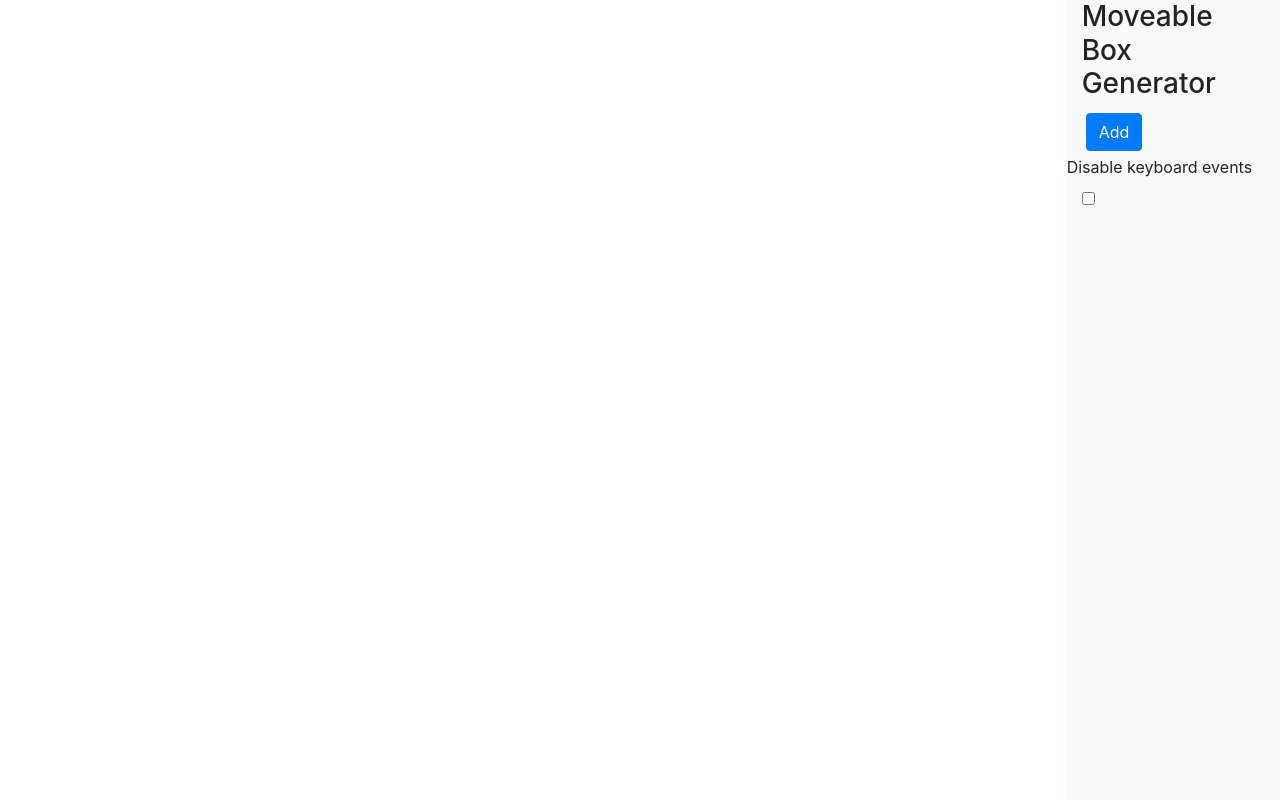
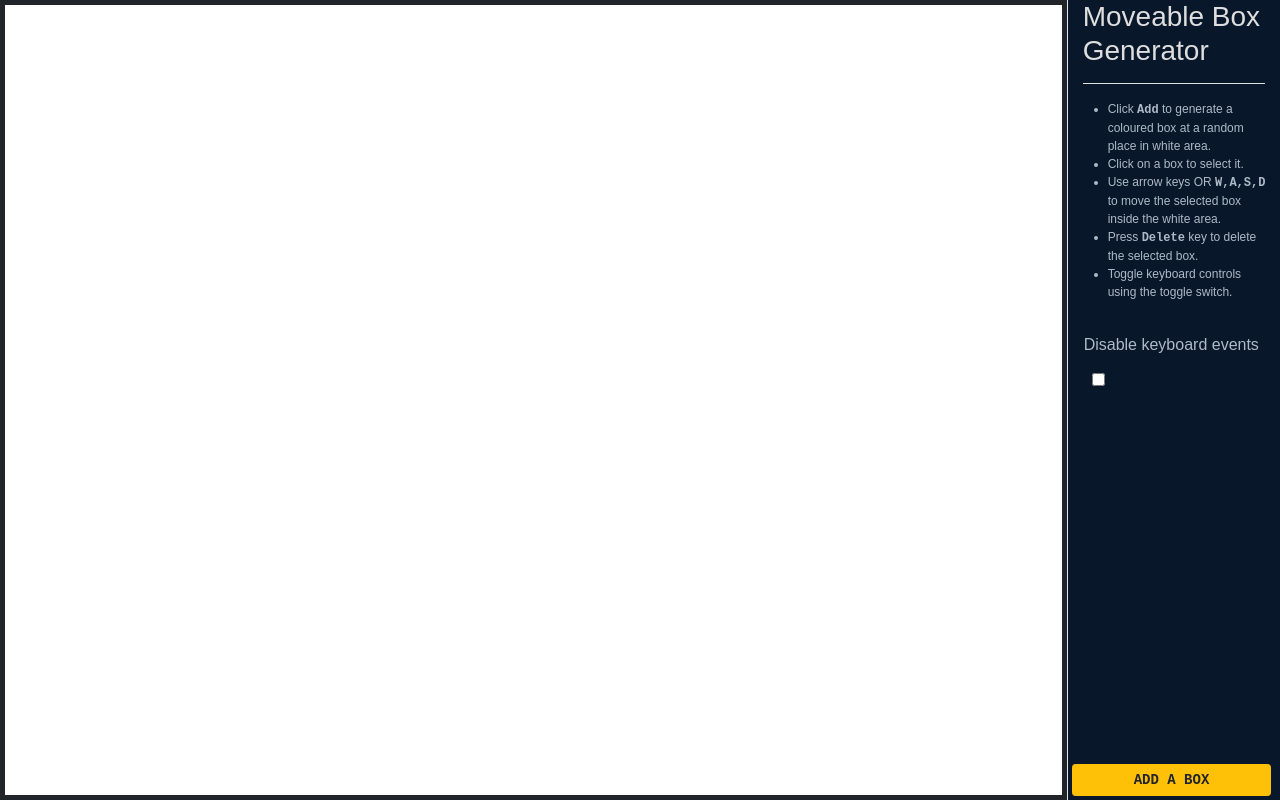
Before and after one commit to ayushk23/moveable-box-generator, an Angular app: page / in a window 1280 px wide. Built offline with nearby package versions, Linux system fonts and the light colour scheme.

Commit message:
Updated UI and cleanup

```diff
--- a/src/app/box/box.component.css
+++ b/src/app/box/box.component.css
@@ -3,10 +3,11 @@
     width: 3rem;
     background-color: #ccc;
     position:absolute;
-    border: 1px solid rgb(161, 161, 161);
+    border: 0.5px solid #dadada85;
 }
+
 .box:focus{
-    box-shadow: 1px 1px 6px 1px rgba(0,0,0,0.75);
-    -webkit-box-shadow: 1px 1px 6px 1px rgba(0,0,0,0.75);
-    -moz-box-shadow: 1px 1px 6px 1px rgba(0,0,0,0.75);
+    box-shadow: 0px 0px 8px 1px #5d5d5d;;
+    -webkit-box-shadow: 0px 0px 8px 1px #5d5d5d;;
+    -moz-box-shadow: 0px 0px 8px 1px #5d5d5d;;
 }
--- a/src/app/box/box.component.html
+++ b/src/app/box/box.component.html
@@ -1,8 +1,9 @@
 <button id={{boxId}}
-  class="border border-primary rounded p-2 box"
+  class="rounded p-2 box"
   [style.z-index]="zindex"
   [style.margin-left.vw]="mleft"
   [style.margin-top.vh]="mtop"
+  [style.background-color]="colour"
   (keyup)="handleKeyboardEvent($event)"
   >
   {{zindex}}
--- a/src/app/box/box.component.ts
+++ b/src/app/box/box.component.ts
@@ -1,6 +1,7 @@
 import { Component, Input, OnInit, Output } from '@angular/core';
 import { EventEmitter } from 'events';
 import { Subscription } from 'rxjs';
+import { Constants } from '../constants';
 import { ToggleService } from '../service/toggle.service';
 
 @Component({
@@ -12,6 +13,13 @@ export class BoxComponent implements OnInit {
 
   disableEvents: boolean = false;
   subscription: Subscription;
+  // generate box id as unique timestamp
+  boxId: any = Date.now();
+  @Input() zindex: number = 1;
+  // New box gets generated at a random margins for top and left
+  @Input() mtop = 0 ;
+  @Input() mleft = 0 ;
+  colour = this.getRandomColour();
 
   constructor(private toggleService: ToggleService) { }
 
@@ -21,15 +29,8 @@ export class BoxComponent implements OnInit {
   ngOnDestroy() {
     this.subscription.unsubscribe();
   }
-  // generate box id as unique timestamp
-  boxId: any = Date.now();
-  @Input() zindex: number = 1;
-  @Input() mtop = 0 ;
-  @Input() mleft = 0 ;
-  @Output() output = new EventEmitter();
 
   handleKeyboardEvent(event: KeyboardEvent) {
-    console.log(this.disableEvents);
     // if toggle is clicked(false value), do not move the box
     if(!this.disableEvents){
       return;
@@ -47,7 +48,7 @@ export class BoxComponent implements OnInit {
                       break;
       case "s":;
       case "S":;
-      case "ArrowDown": this.mtop= (this.mtop+1)<93?this.mtop+1:this.mtop;
+      case "ArrowDown": this.mtop= (this.mtop+1)<Constants.MAX_TOP_MARGIN?this.mtop+1:this.mtop;
                       box.style.marginTop = this.mtop.toString();
                       break;
       case "a":;
@@ -57,14 +58,19 @@ export class BoxComponent implements OnInit {
                       break;
       case "d":;
       case "D":;
-      case "ArrowRight": this.mleft= (this.mleft+1)<77?this.mleft+1:this.mleft;
+      case "ArrowRight": this.mleft= (this.mleft+1)<Constants.MAX_LEFT_MARGIN?this.mleft+1:this.mleft;
                       box.style.marginLeft = this.mtop.toString();
                       break;
-      case "Delete": box.outerHTML = ""; break;
-      default: console.log(key +" pressed. Did nothing");
+      case "Delete": box.parentElement.outerHTML = ""; break;
+      default: console.log(key +" pressed. Did nothing"); break;
     }
 
   }
 
+  getRandomColour(){
+    let colourArray = ["#007bff", "#ff9400","#fffe00", "#28a745", "#dc3545", "#ffc107", "#17a2b8", "#263f58", "#ad6d6d"];
+    return colourArray[Math.floor(Math.random()*colourArray.length)];
+  }
+
 
 }
--- a/src/app/canvas/canvas.component.css
+++ b/src/app/canvas/canvas.component.css
@@ -1,3 +1,33 @@
 .h100vh{
     height: 100vh !important;
 }
+.instructions{
+    font-size: 12px;
+    font-weight: 400;
+}
+.leftBorder{
+    border-left: 1px solid #e4e4e4;
+}
+.heading{
+    font-weight: 400 !important;
+    color:#dedede;
+}
+.addBtn{
+    bottom:0;
+    position:fixed;
+    width:15.6vw;
+}
+.chkBox{
+    margin:0.5rem;
+}
+.controller{
+    background-color: #09172b;
+    color: #adbac7;
+    font-family: sans-serif;
+}
+.canvas{
+    border:5px solid;
+}
+b{
+    font-family: monospace;
+}
--- a/src/app/canvas/canvas.component.html
+++ b/src/app/canvas/canvas.component.html
@@ -1,17 +1,31 @@
 <div class="container-fluid">
   <div class="row">
-  <div class="col-10 h100vh">
-    <template #boxContainer></template>
-  </div>
-  <div class="col-2 h100vh bg-light">
-    <div class="h3">Moveable Box Generator</div>
-    <div class="btn btn-primary m-1" (click)="addBox()">Add</div>
+    <div class="col-10 h100vh canvas">
+      <template #boxContainer></template>
+    </div>
 
-    <div class="row">
-      <label for="toggleBox">Disable keyboard events </label>
+    <div class="col-2 controller h100vh leftBorder">
+      <div class="h3 heading">Moveable Box Generator</div>
+      <hr class="bg-light">
+      <div class="row instructions pr-2">
+        <ul>
+          <li>Click <b>Add</b> to generate a coloured box at a random place in white area.</li>
+          <li>Click on a box to select it.</li>
+          <li>Use arrow keys OR <b>W,A,S,D</b> to move the selected box inside the white area.</li>
+          <li>Press <b>Delete</b> key to delete the selected box.</li>
+          <li>Toggle keyboard controls using the toggle switch.</li>
+        </ul>
+      </div>
+
+      <div class="row p-3">
+        <label>Disable keyboard events</label>
+        <input id="togglebox" type="checkbox" class="chkBox" (click)="eventToggler($event)">
+      </div>
+
+      <div class="row">
+        <div class="btn btn-sm btn-warning m-1 addBtn" (click)="addBox()"><b>ADD A BOX</b></div>
+      </div>
+
     </div>
-    <input  type="checkbox" (click)="eventToggler($event)">
-
-  </div>
   </div>
 </div>
--- a/src/app/canvas/canvas.component.ts
+++ b/src/app/canvas/canvas.component.ts
@@ -2,6 +2,7 @@ import { Component, ComponentFactory, ComponentFactoryResolver, ComponentRef, On
 import { FormControl } from '@angular/forms';
 import { Subscription } from 'rxjs';
 import { BoxComponent } from '../box/box.component';
+import { Constants } from '../constants';
 import { ToggleService } from '../service/toggle.service';
 
 @Component({
@@ -28,11 +29,8 @@ export class CanvasComponent implements OnInit {
   componentRef: ComponentRef<any>;
 
   eventToggler(event){
-    console.log(event);
-    console.log(this.disableEvents);
     this.disableEvents = !this.disableEvents;
     this.toggleService.toggleEvent(this.disableEvents);
-    console.log(this.disableEvents);
   }
 
   addBox() {
@@ -42,8 +40,8 @@ export class CanvasComponent implements OnInit {
     localStorage.setItem("zindex", ++zindex +"");
     this.componentRef.instance.zindex = zindex;
     //generate new box in only white area randomly
-    this.componentRef.instance.mtop = this.getMargin(0,93);
-    this.componentRef.instance.mleft = this.getMargin(0,77);
+    this.componentRef.instance.mtop = this.getMargin(0,Constants.MAX_TOP_MARGIN);
+    this.componentRef.instance.mleft = this.getMargin(0,Constants.MAX_LEFT_MARGIN);
 
   }
 
--- /dev/null
+++ b/src/app/constants.ts
@@ -0,0 +1,4 @@
+export class Constants{
+    public static MAX_LEFT_MARGIN : number = 79;
+    public static MAX_TOP_MARGIN : number = 92.5;
+}
```
Also changed, not shown: src/assets/BoxGeneratorUI.PNG (added).
